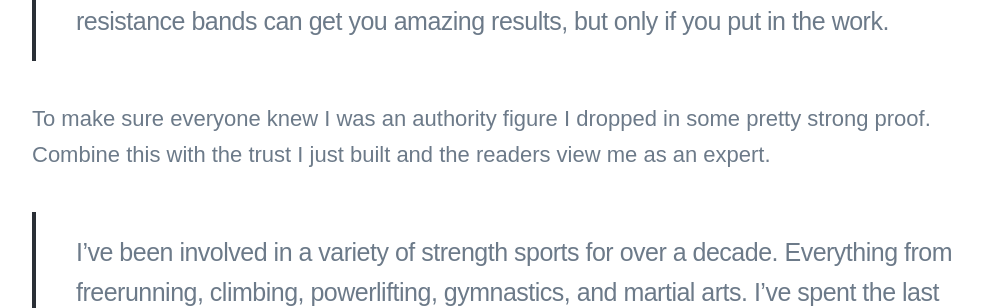
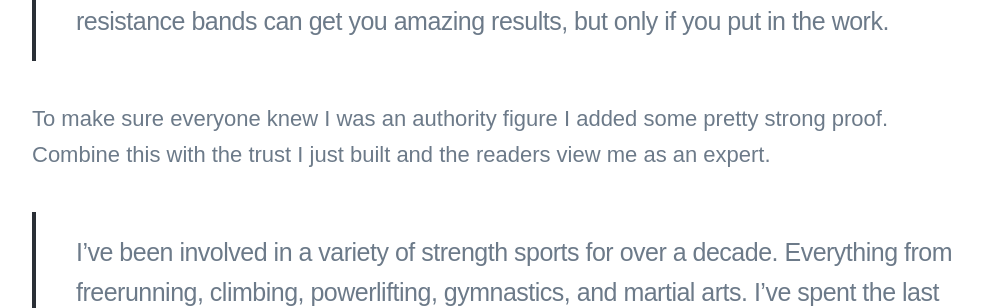
Before and after one commit to ScottON/ScottON, a Jekyll site: the page built from _projects/2021-05-12-amazon-tension.md, in a window 1280 px wide and 900 px high, scrolled down 2785 px. Shown: the part 154-462 px from the top of the window, without its empty margins (138-1121 px from the left). Built offline with Jekyll 4.4.1, drawn with Linux system fonts in a browser that asks for light colours; nearby versions of some CDN libraries; some web fonts are replaced.

Commit message:
Update 2021-05-12-amazon-tension.md

```diff
--- a/_projects/2021-05-12-amazon-tension.md
+++ b/_projects/2021-05-12-amazon-tension.md
@@ -37,7 +37,7 @@ I was selling it pretty hard. But I didn’t want the copy to sound too gimmicky
 
 > It’s not aimed at someone looking for an easy home workout. Training with heavy resistance bands can get you amazing results, but only if you put in the work.
 
-To make sure everyone knew I was an authority figure I dropped in some pretty strong proof. Combine this with the trust I just built and the readers view me as an expert.
+To make sure everyone knew I was an authority figure I added some pretty strong proof. Combine this with the trust I just built and the readers view me as an expert.
 
 >I’ve been involved in a variety of strength sports for over a decade. Everything from freerunning, climbing, powerlifting, gymnastics, and martial arts. I’ve spent the last few years focusing on stone lifting. I’ve lifted the fabled **330kg Dinnie Stones**, as well as several of the other named Scottish stones.
 
```
